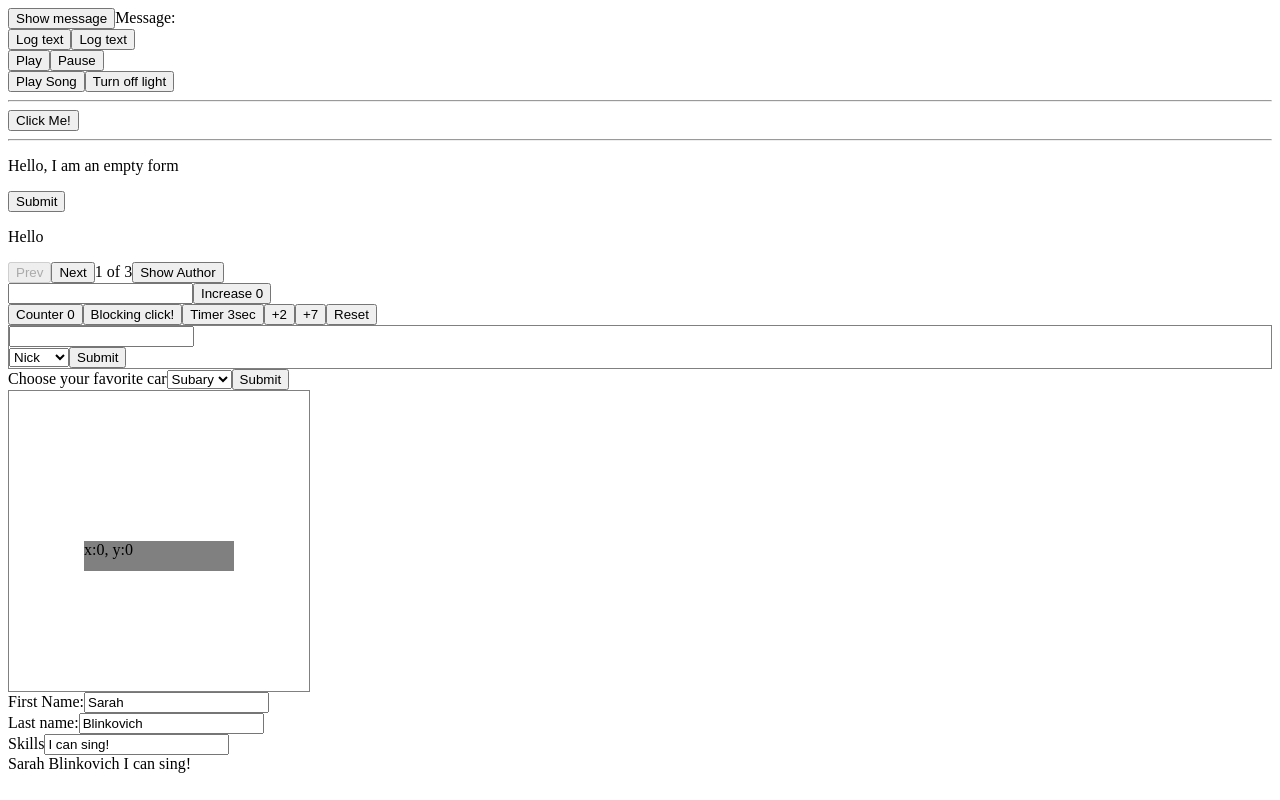
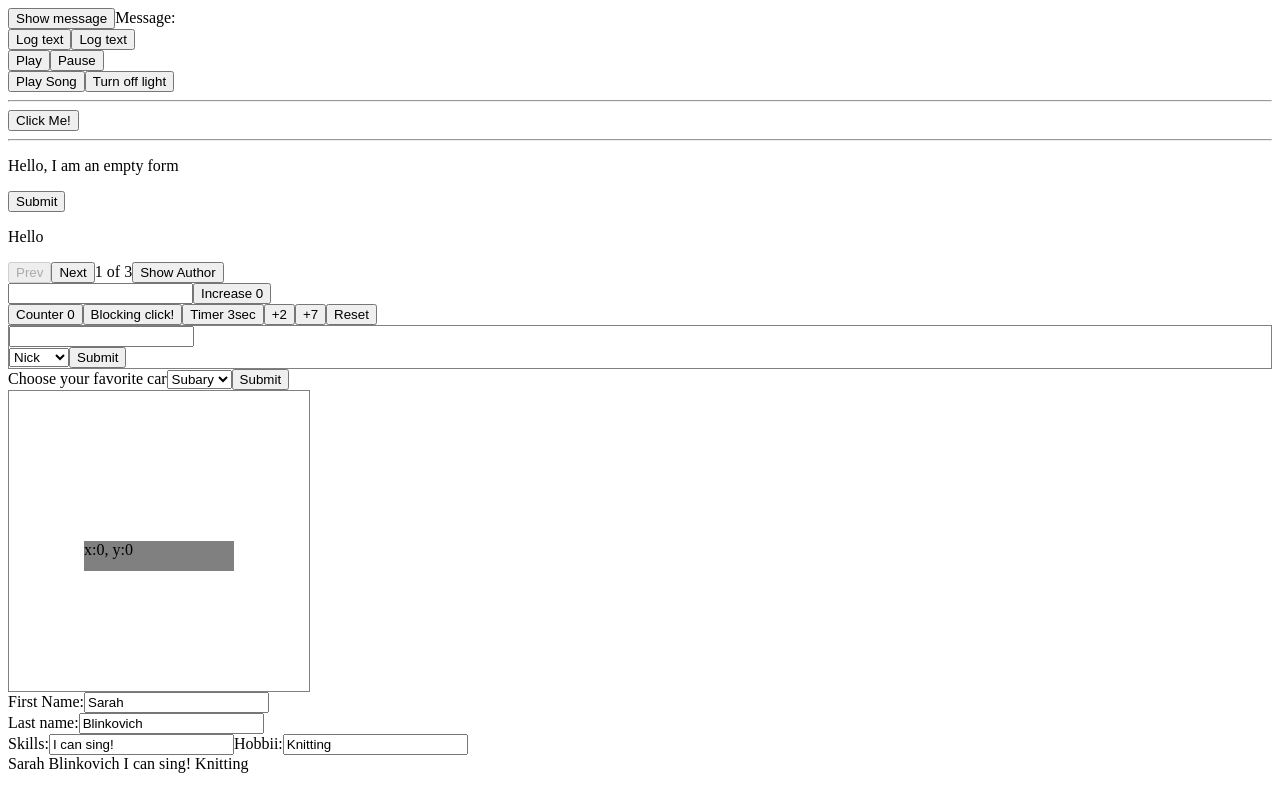
Before and after one commit to Yurimcalex/react-sandbox, a React (Vite) app: page / in a window 1280 px wide. Built offline with nearby package versions, Linux system fonts and the light colour scheme.

Commit message:
update:EmployeeForm - add a new field

```diff
--- a/src/ai/EmployeeForm.jsx
+++ b/src/ai/EmployeeForm.jsx
@@ -4,10 +4,22 @@ export default function EmployeeForm() {
 	const [employee, setEmployee]	= useState({
 		firstName: 'Sarah',
 		lastName: 'Blinkovich',
-		skills: 'I can sing!'
+		skills: 'I can sing!',
+		hobbii: {
+			name: 'Knitting',
+			duration: 3
+		}
 	});
 
 	const handleFieldChange = (e) => setEmployee({ ...employee, [e.target.name]: e.target.value });
+
+	const handleHobbiiChange = (e) => setEmployee({
+		...employee,
+		hobbii: {
+			...employee.hobbii,
+			name: e.target.value
+		}
+	});
 
 	return (
 		<form>
@@ -22,11 +34,15 @@ export default function EmployeeForm() {
 			</label>
 			<br/>
 			<label>
-				Skills
+				Skills:
 				<input type="text" name="skills" value={employee.skills} onChange={handleFieldChange} />
 			</label>
+			<label>
+				Hobbii:
+				<input type="text" value={employee.hobbii.name} onChange={handleHobbiiChange} />
+			</label>
 			<div>
-				{employee.firstName} {employee.lastName} {employee.skills}
+				{employee.firstName} {employee.lastName} {employee.skills} {employee.hobbii.name}
 			</div>
 		</form>
 	);
```
